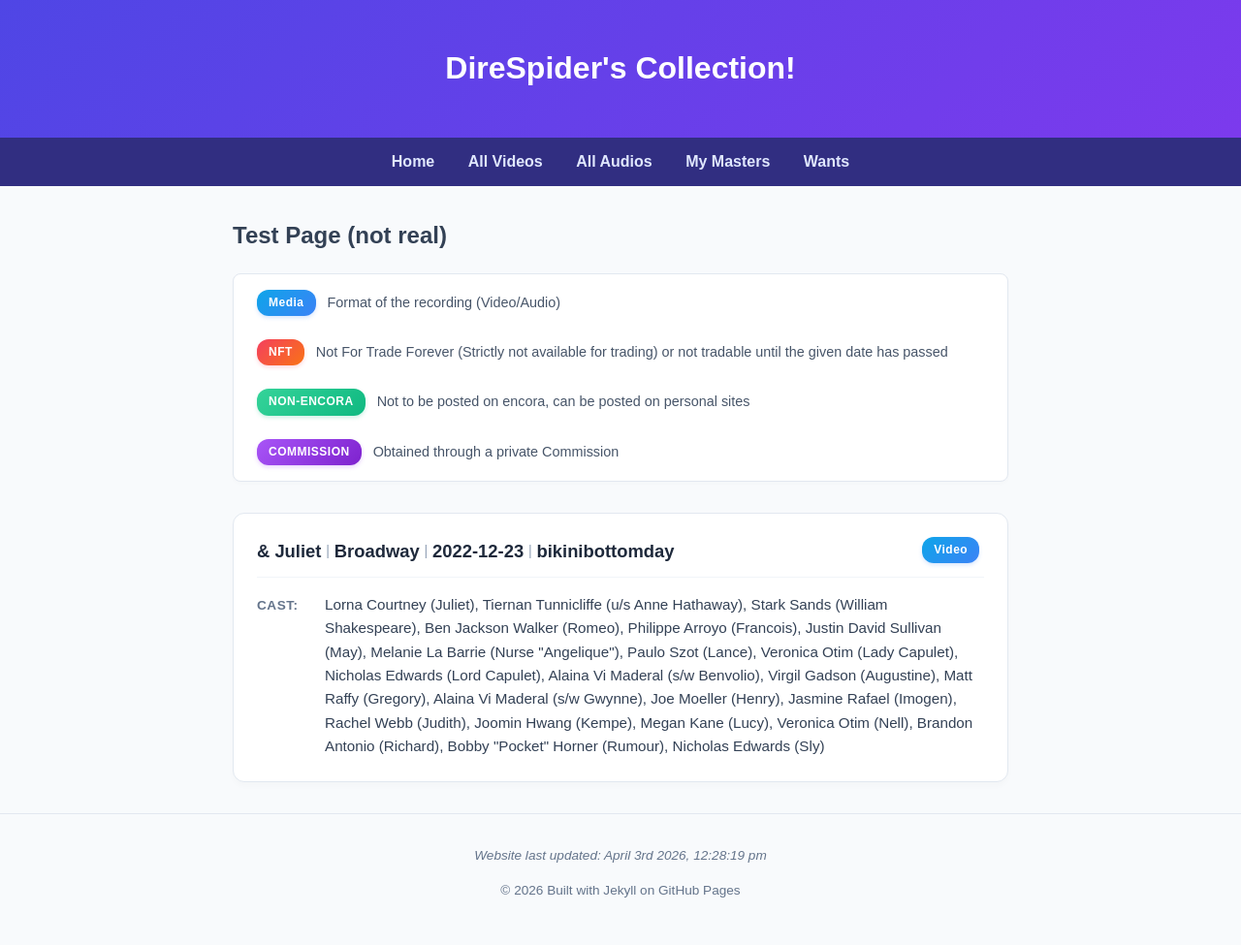
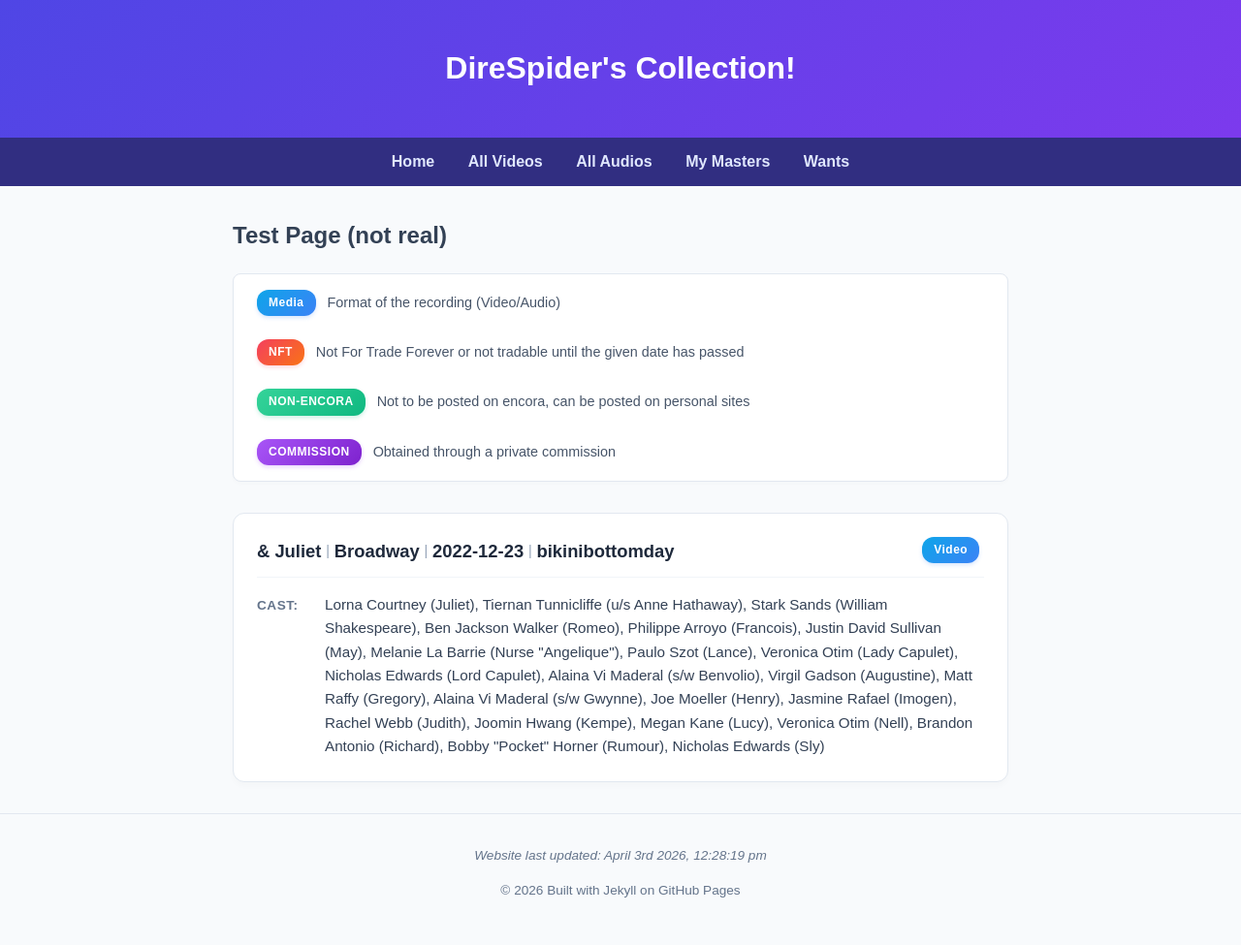
Before and after one commit to DireSpider/direspider.github.io, a Jekyll site: the page built from test/test.html, in a window 1280 px wide. Shown: the whole page at 97% size. Built offline with Jekyll 4.4.1, drawn with Linux system fonts in a browser that asks for light colours.

Commit message:
Update legend.html

```diff
--- a/_includes/legend.html
+++ b/_includes/legend.html
@@ -6,7 +6,7 @@
 
             <div class="legend-item">
                 <span class="nft-badge">NFT</span>
-                <span>Not For Trade Forever (Strictly not available for trading) or not tradable until the given date has passed</span>
+                <span>Not For Trade Forever or not tradable until the given date has passed</span>
             </div>
 
             <div class="legend-item">
@@ -16,6 +16,6 @@
 
             <div class="legend-item">
                 <span class="commission-badge">Commission</span>
-                <span>Obtained through a private Commission</span>
+                <span>Obtained through a private commission</span>
             </div>
         </div>
```
